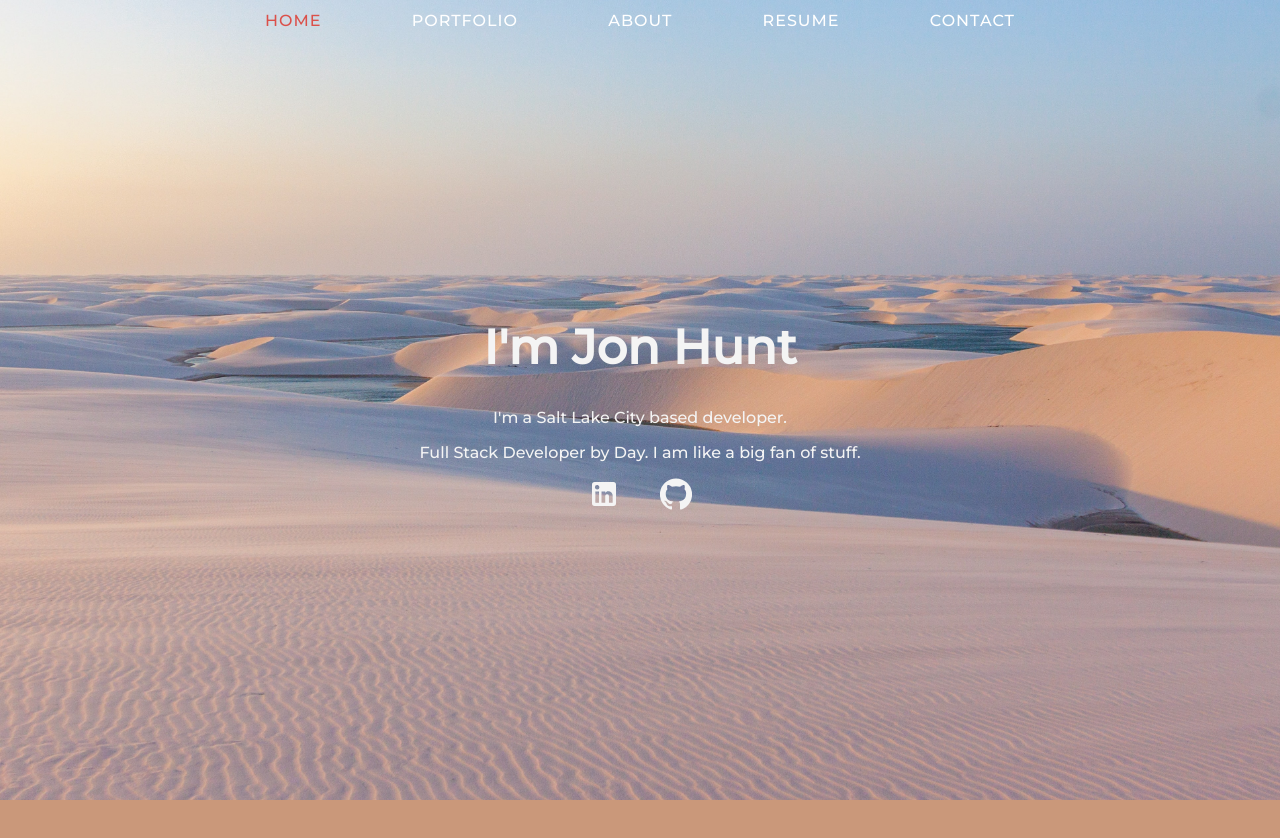
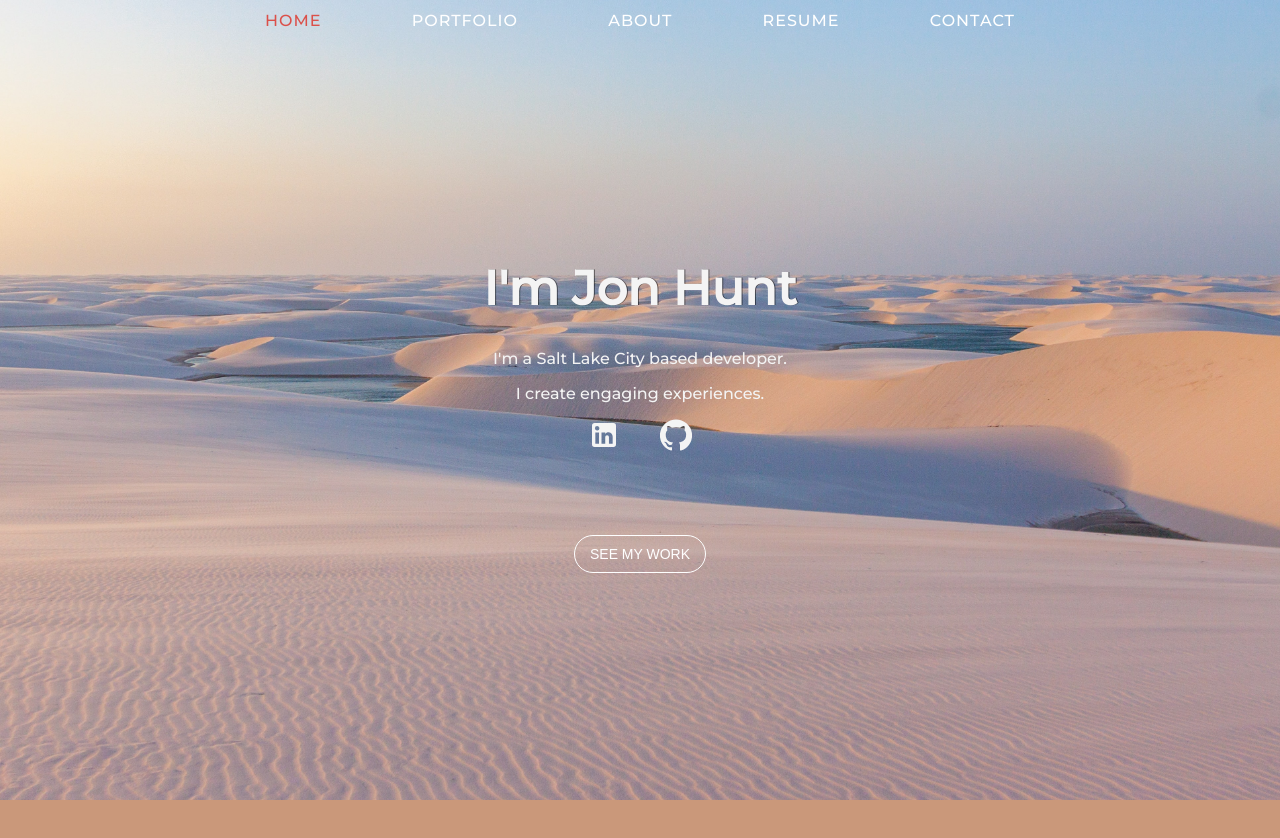
Before and after one commit to huntj0n/p_1.0.1, a React (Create React App) app: page / in a window 1280 px wide. Shown: the top 838 px of the page. Built offline with nearby package versions, Linux system fonts and the light colour scheme.

Commit message:
dropdown styling

```diff
--- a/package.json
+++ b/package.json
@@ -8,6 +8,7 @@
     "@testing-library/jest-dom": "^4.2.4",
     "@testing-library/react": "^9.5.0",
     "@testing-library/user-event": "^7.2.1",
+    "gsap": "^3.5.1",
     "npm": "^6.14.8",
     "react": "^16.13.1",
     "react-dom": "^16.13.1",
--- a/src/App.css
+++ b/src/App.css
@@ -1,4 +1,19 @@
 @import url('https://fonts.googleapis.com/css2?family=Montserrat:wght@300;500&display=swap');
+
+body::-webkit-scrollbar-thumb {
+  background-color: #424348;
+  /* outline: 1px solid slategrey; */
+}
+body::-webkit-scrollbar {
+  width: 0.2em;
+  height: 0px;
+}
+body::-webkit-scrollbar-track {
+  box-shadow: inset 0 0 6px rgba(0, 0, 0, 0.3);
+}
+
+
+
 
 .app {
   text-align: center;
--- a/src/App.js
+++ b/src/App.js
@@ -11,6 +11,7 @@ import Footer from './Components/Footer';
 
 
 function App() {
+
   return (
     <div className="app">
       <Nav/>
--- a/src/Components/Backdrop.css
+++ b/src/Components/Backdrop.css
@@ -6,5 +6,4 @@
     background: rgba(0, 0, 0, 0.3);
     top: 40px;
     left: 0;
-    cursor: crosshair;
 }
--- a/src/Components/Dropdown.css
+++ b/src/Components/Dropdown.css
@@ -84,7 +84,11 @@
         background:#424348;
         /* box-shadow: 0px 0px 5px rgba(0, 0, 0, 0.5); */
         z-index: 200;
-        transition: 0.5s;
+        transform: translateX(-100%);
+        transition: transform 1s ease;
+    }
+    .menu.open {
+        transform: translateX(0);
     }
     .menu > .navLink {
         margin: 10px auto;
--- a/src/Components/Dropdown.js
+++ b/src/Components/Dropdown.js
@@ -60,7 +60,7 @@ function Dropdown() {
         {dropdown ?
         (
             <>
-            <div className="menu">
+            <div className={dropdown ? 'menu open' : 'menu'}>
                 <Link
                     to='scrollHome'
                     className='navLink'
--- a/src/Components/Home.css
+++ b/src/Components/Home.css
@@ -13,6 +13,7 @@
 
 .title h1 {
     font-size: 3rem;
+    text-shadow: 1px 0 0 rgba(0,0,0,0.5);
 }
 
 .social  a  .MuiSvgIcon-root{
@@ -25,3 +26,30 @@
     filter: brightness(1.9);
     transform: scale(1.1);
 }
+
+.action {
+    margin-top: 5rem;
+}
+.action button {
+    outline: none;
+    background: transparent;
+    color: white;
+    border: 1px solid white;
+    border-radius: 999px;
+    padding: 10px 15px;
+    cursor: pointer;
+    transition: 0.2s;
+    font-size: 14px;
+    text-transform: uppercase;
+}
+.action button:hover {
+    background-color: white;
+    color: #db504a;
+    border: 1px solid #db504a;
+}
+
+/* #db504a
+
+#d37462
+
+#424348 */
--- a/src/Components/Home.js
+++ b/src/Components/Home.js
@@ -11,11 +11,14 @@ function Home() {
             <div className="title">
                 <h1>I'm Jon Hunt</h1>
                 <p>I'm a Salt Lake City based developer.</p>
-                <p>Full Stack Developer by Day. I am like a big fan of stuff.</p>
+                <p>I create engaging experiences.</p>
             </div>
             <div className="social">
                 <a href="https://www.linkedin.com/in/jon-hunt-89a1b61b4/"><LinkedInIcon/></a>
                 <a href="https://github.com/huntj0n"><GitHubIcon/></a>
+            </div>
+            <div className="action">
+                <button>See my work</button>
             </div>
         </div>
     )
--- a/src/Components/Nav.css
+++ b/src/Components/Nav.css
@@ -21,7 +21,6 @@ nav {
 .active {
     background-color: #424348;
     position: fixed;
-    z-index: 200;
 }
 
 .mobile__btn {
```
Also changed, not shown: 1 other file (tests, documents, lock files or other folders).
